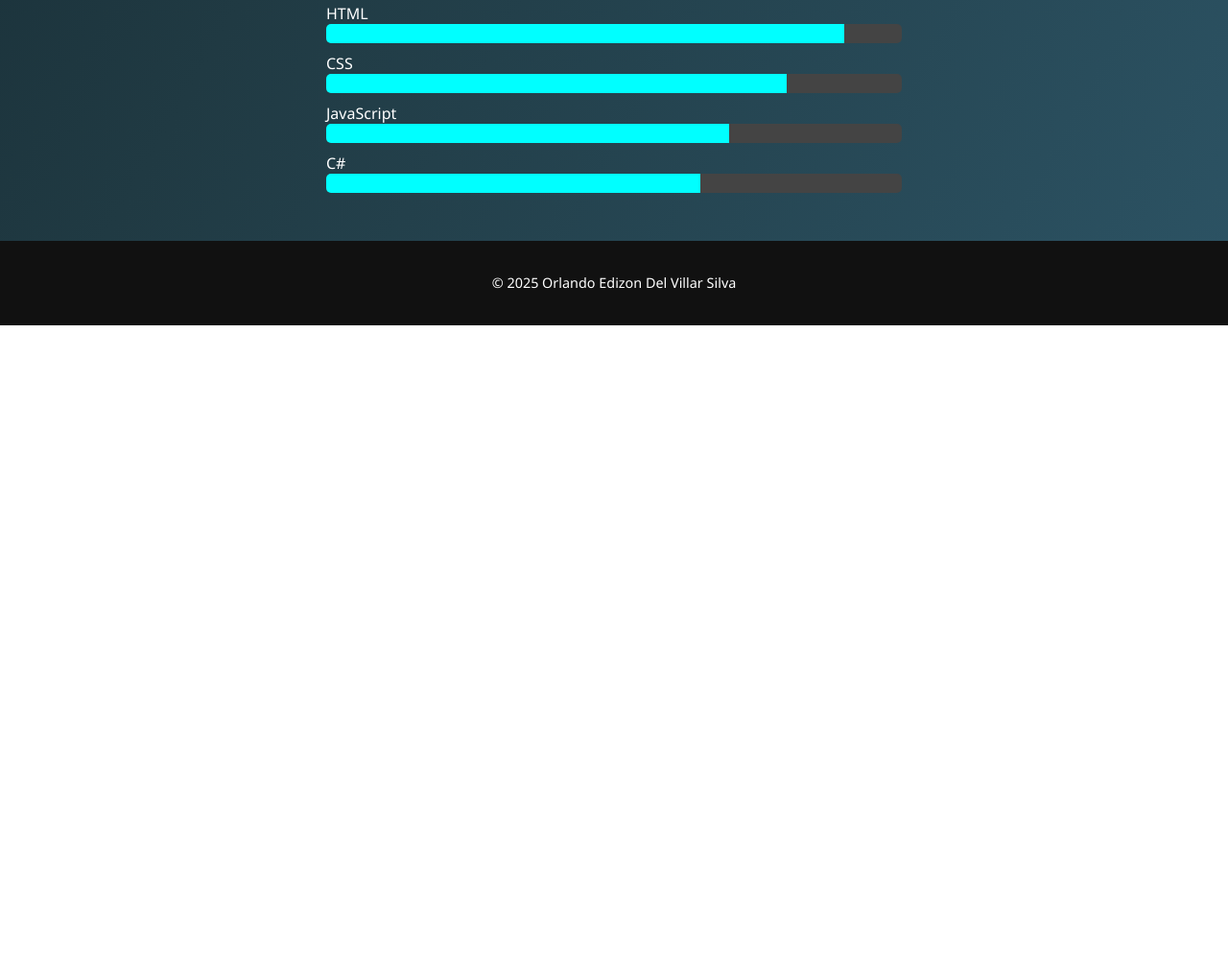
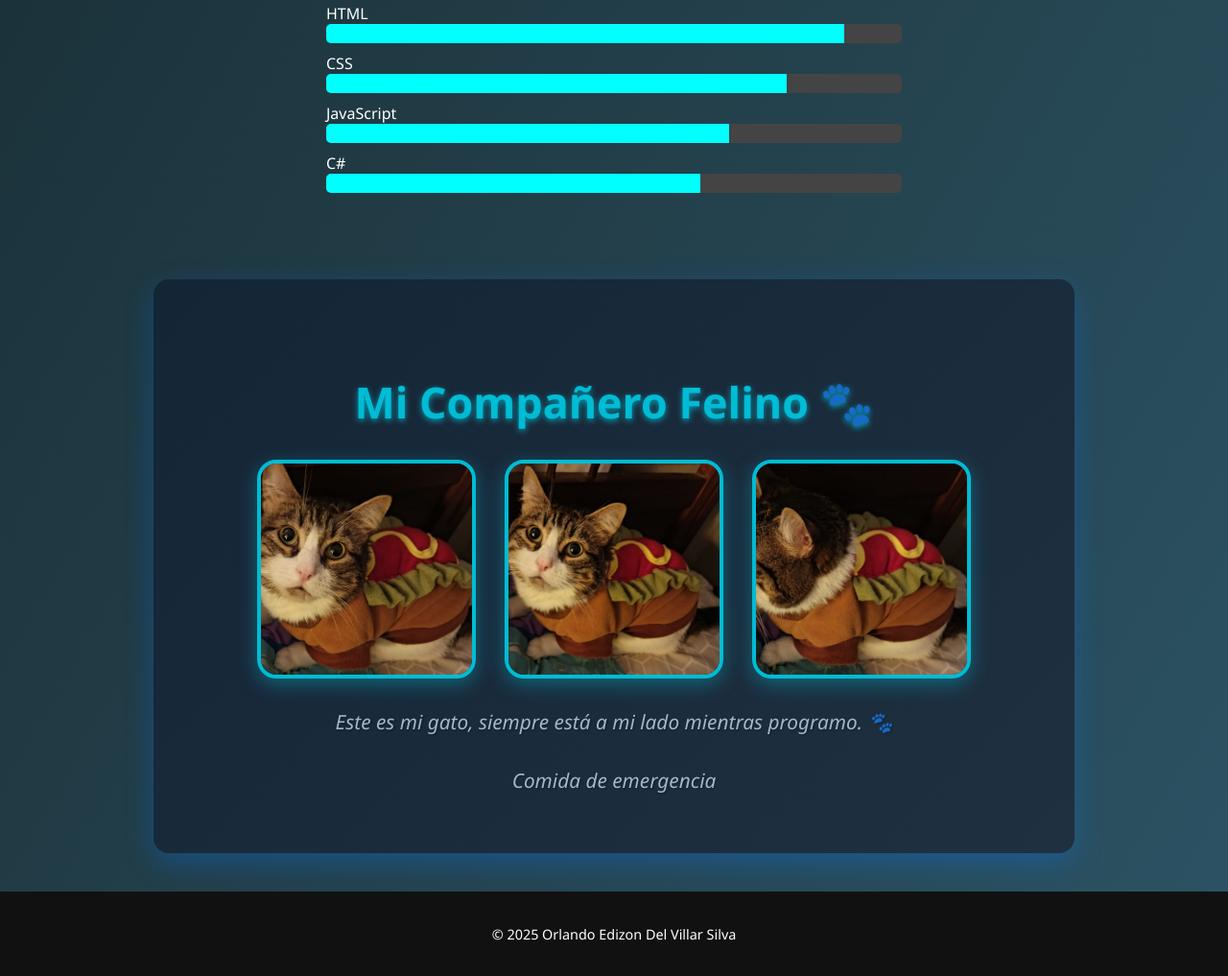
Before and after one commit to Orlando312/Pagina-personal, a plain HTML site: page index.html in a window 1280 px wide. Shown: the part 1677-2694 px from the top of the page at 96% size. Before the commit the page ends 2016 px from the top, so only its background shows below. Drawn offline with nearby package versions, Linux system fonts and the light colour scheme.

Commit message:
Gatoseccion

```diff
--- a/css/estilosPersonalizados.css
+++ b/css/estilosPersonalizados.css
@@ -213,3 +213,95 @@ body {
   .boton-vermas:hover {
     background-color: #0097a7;
   }
+
+/*Gato estilos*/
+.seccion-gato {
+    font-family: 'Segoe UI', Tahoma, Geneva, Verdana, sans-serif;
+    background: linear-gradient(135deg, #142536, #1f3040);
+    padding: 60px 30px;
+    text-align: center;
+    color: #cbd5e1; /* azul claro suave para texto */
+    border-radius: 16px;
+    max-width: 900px;
+    margin: 40px auto;
+    box-shadow: 0 10px 30px rgba(0, 120, 255, 0.3);
+    transition: box-shadow 0.3s ease;
+  }
+  .seccion-gato:hover {
+    box-shadow: 0 12px 40px rgba(0, 160, 255, 0.5);
+  }
+
+  .seccion-gato h2 {
+    font-size: 2.8rem;
+    margin-bottom: 30px;
+    font-weight: 800;
+    color: #00bcd4;
+    text-shadow: 0 2px 6px rgba(0, 188, 212, 0.8);
+  }
+
+  .gato-contenido {
+    display: flex;
+    flex-direction: column;
+    align-items: center;
+    gap: 30px;
+  }
+
+  /* Contenedor de imágenes: limita el ancho para que no estiren mucho */
+  .imagenes-gato {
+    display: flex;
+    justify-content: center;
+    gap: 30px;
+    flex-wrap: wrap;
+    max-width: 760px;
+    margin: 0 auto;
+    padding: 0 10px;
+  }
+
+  /* Las imágenes con tamaño fijo, bordes redondeados y sombras suaves */
+  .foto-gato {
+    width: 220px;
+    height: 220px;
+    object-fit: cover;
+    border-radius: 20px;
+    border: 4px solid #00bcd4;
+    box-shadow: 0 6px 20px rgba(0, 188, 212, 0.4);
+    transition: transform 0.35s ease, box-shadow 0.35s ease, border-color 0.35s ease;
+    cursor: pointer;
+  }
+
+  .foto-gato:hover {
+    transform: scale(1.12);
+    box-shadow: 0 12px 30px rgba(0, 188, 212, 0.75);
+    border-color: #00e5ff;
+  }
+
+  .seccion-gato p {
+    font-size: 1.3rem;
+    font-style: italic;
+    color: #a3b8cc;
+    max-width: 680px;
+    margin: 0 auto;
+    line-height: 1.5;
+    text-shadow: 1px 1px 2px rgba(0,0,0,0.3);
+    padding: 0 15px;
+  }
+
+  /* Responsive: ajuste imágenes para pantallas pequeñas */
+  @media (max-width: 700px) {
+    .foto-gato {
+      width: 140px;
+      height: 140px;
+    }
+    .seccion-gato h2 {
+      font-size: 2.2rem;
+    }
+    .seccion-gato p {
+      font-size: 1.1rem;
+    }
+  }
+
+  /* Mantener la coherencia en el cursor */
+  .cursor {
+    animation: blink 1s infinite;
+    color: #00bcd4;
+  }
--- a/index.html
+++ b/index.html
@@ -15,7 +15,8 @@
             <li><a href="#inicio">Inicio</a></li>
             <li><a href="#proyectos">Proyectos</a></li>
             <li><a href="#formacion">Formación</a></li>
-            <li><a href="#habilidades">habilidades</a></li>
+            <li><a href="#habilidades">Habilidades</a></li>
+            <li><a href="#gato">Gato</a></li>
           </ul>
         </nav>
 
@@ -76,6 +77,21 @@
     </div>
   </section>
 
+
+  <section id="gato" class="seccion-gato">
+    <h2>Mi Compañero Felino 🐾</h2>
+    <div class="gato-contenido">
+      <div class="imagenes-gato">
+        <img src="img/Gato1.jpeg" alt="Mi gato 1" class="foto-gato" />
+        <img src="img/Gato2.jpeg" alt="Mi gato 2" class="foto-gato" />
+        <img src="img/gato3.jpeg" alt="Mi gato 3" class="foto-gato" />
+      </div>
+      <p>Este es mi gato, siempre está a mi lado mientras programo. 🐾</p>
+      <p>Comida de emergencia</p>
+    </div>
+  </section>
+
+
   <footer>
     <p>© 2025 Orlando Edizon Del Villar Silva</p>
   </footer>
--- a/js/javaScript.js
+++ b/js/javaScript.js
@@ -5,7 +5,9 @@ const frases = [
     "Me encantan los deportes y actividad física",
     "Proactivo",
     "Apasionado de los juegos de mesa",
-    "Amante de los paisajes selváticos"
+    "Amante de los paisajes selváticos",
+    "Amante de los gatos",
+    "Mi gato es mi compañero de código"
   ];
 
   let i = 0;
```
Also changed, not shown: img/Gato1.jpeg (added), img/Gato2.jpeg (added), img/gato3.jpeg (added).
